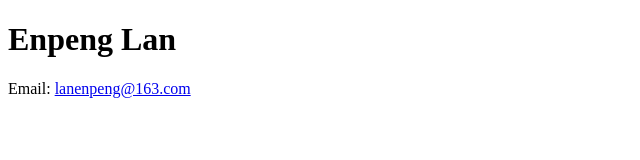
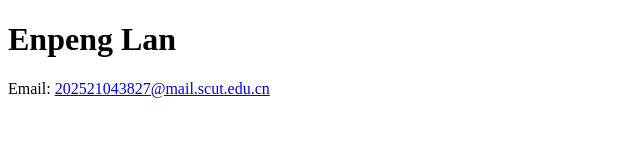
Before and after one commit to xxyfYA/xxyFYA.github.io, a plain HTML site: page index.html in a window 1280 px wide. Shown: the whole page, without its empty margins (0-640 px from the left). Drawn offline with Linux system fonts and the light colour scheme.

Commit message:
Update index.html

```diff
--- a/index.html
+++ b/index.html
@@ -7,6 +7,6 @@
 </head>
 <body>
   <h1>Enpeng Lan</h1>
-  <p>Email: <a href="mailto:your.email@example.com">lanenpeng@163.com</a></p>
+  <p>Email: <a href="mailto:your.email@example.com">202521043827@mail.scut.edu.cn</a></p>
 </body>
 </html>
```
